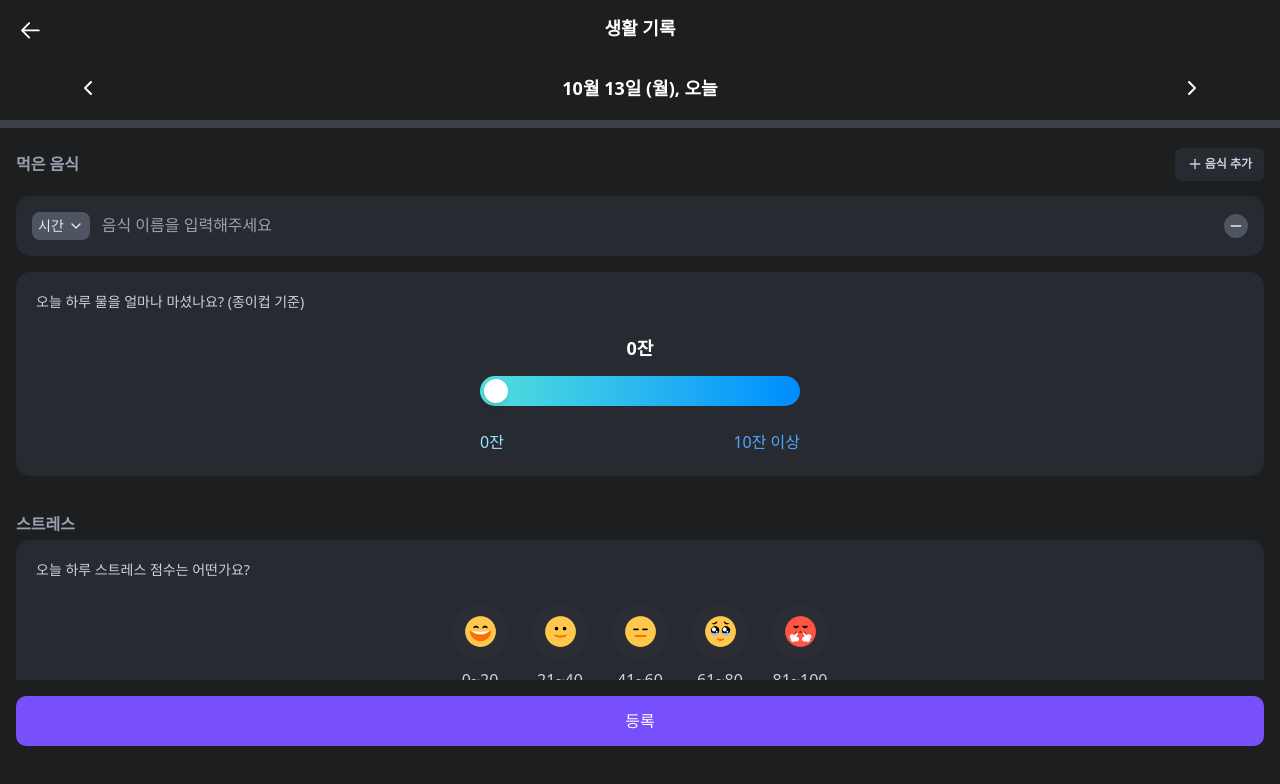
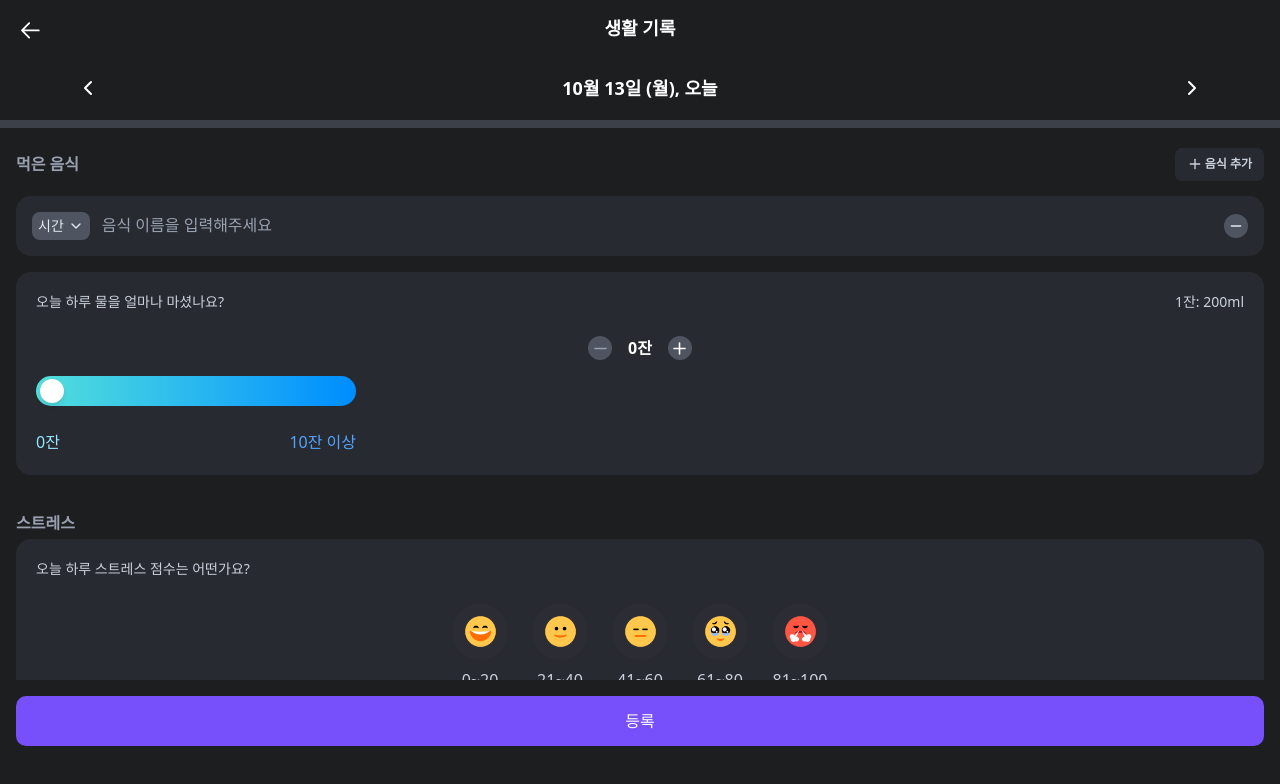
Before and after one commit to depromeet/dpm17-team4-client, a Next.js app in the folder web/: page /lifestyle in a window 1280 px wide. Shown: the top 784 px of the page. Built offline with nearby package versions, Linux system fonts and the light colour scheme; no server answers.

Commit message:
feat: 물 폼 ui

```diff
--- a/web/src/app/(record)/lifestyle/_components/WaterForm.tsx
+++ b/web/src/app/(record)/lifestyle/_components/WaterForm.tsx
@@ -1,3 +1,4 @@
+import { Minus, Plus, } from 'lucide-react';
 import { type ChangeEvent, memo } from 'react';
 
 const TOTAL_STEPS = 10;
@@ -12,16 +13,60 @@ export const WaterForm = memo(({ waterCups, setWaterCups }: WaterFormProps) => {
     setWaterCups(parseInt(e.target.value, 10));
   };
 
+  const handleDecrease = () => {
+    if (waterCups > 0) {
+      setWaterCups(waterCups - 1);
+    }
+  };
+
+  const handleIncrease = () => {
+    if (waterCups < TOTAL_STEPS) {
+      setWaterCups(waterCups + 1);
+    }
+  };
+
+  const isMinDisabled = waterCups === 0;
+  const isMaxDisabled = waterCups === TOTAL_STEPS;
+
   return (
     <div className="px-[1rem]">
       <div className="p-[1.25rem] bg-gray-800 rounded-[0.94rem]">
-        <div className="text-body3-m text-gray-300 mb-[1.5rem]">
-          오늘 하루 물을 얼마나 마셨나요? (종이컵 기준)
+        <div className="text-body3-m text-gray-300 mb-[1.5rem] flex justify-between">
+          오늘 하루 물을 얼마나 마셨나요?
+          <span className="text-body3-m text-gray-300">1잔: 200ml</span>
         </div>
 
-        <div className="flex flex-col items-center">
-          {/* Current Value Display */}
-          <div className="text-h3 text-white mb-[1rem]">{waterCups}잔</div>
+        <div className="flex items-center justify-center gap-[1rem] mb-[1rem]">
+          <button
+            type="button"
+            onClick={handleDecrease}
+            disabled={isMinDisabled}
+            className={`rounded-full w-[1.5rem] h-[1.5rem] flex items-center justify-center transition-colors ${
+              isMinDisabled
+                ? 'bg-gray-600 cursor-not-allowed'
+                : 'bg-gray-600 hover:bg-gray-500'
+            }`}
+          >
+            <Minus className={`w-[1.19rem] h-[1.19rem] ${
+              isMinDisabled ? 'text-gray-400' : 'text-white'
+            }`} />
+          </button>
+          <div className="text-body2-sb text-white">{waterCups}잔</div>
+          <button
+            type="button"
+            onClick={handleIncrease}
+            disabled={isMaxDisabled}
+            className={`rounded-full w-[1.5rem] h-[1.5rem] flex items-center justify-center transition-colors ${
+              isMaxDisabled
+                ? 'bg-gray-600 cursor-not-allowed'
+                : 'bg-gray-600 hover:bg-gray-500'
+            }`}
+          >
+            <Plus className={`w-[1.19rem] h-[1.19rem] ${
+              isMaxDisabled ? 'text-gray-400' : 'text-white'
+            }`} />
+          </button>
+        </div>
 
           {/* Progress Bar Container */}
           <div className="relative w-full max-w-[20rem]">
@@ -43,6 +88,6 @@ export const WaterForm = memo(({ waterCups, setWaterCups }: WaterFormProps) => {
           </div>
         </div>
       </div>
-    </div>
+
   );
 });
```
